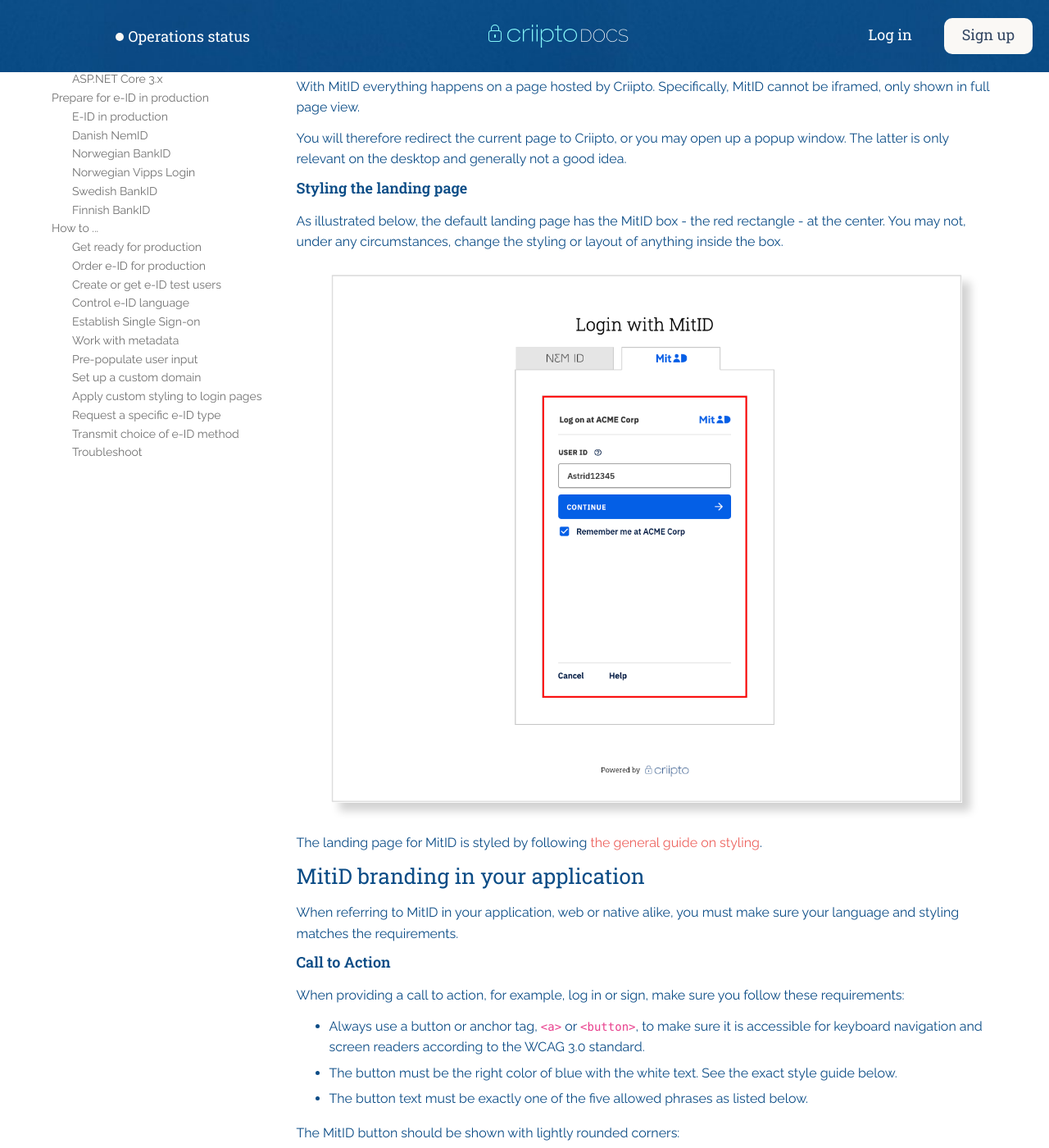
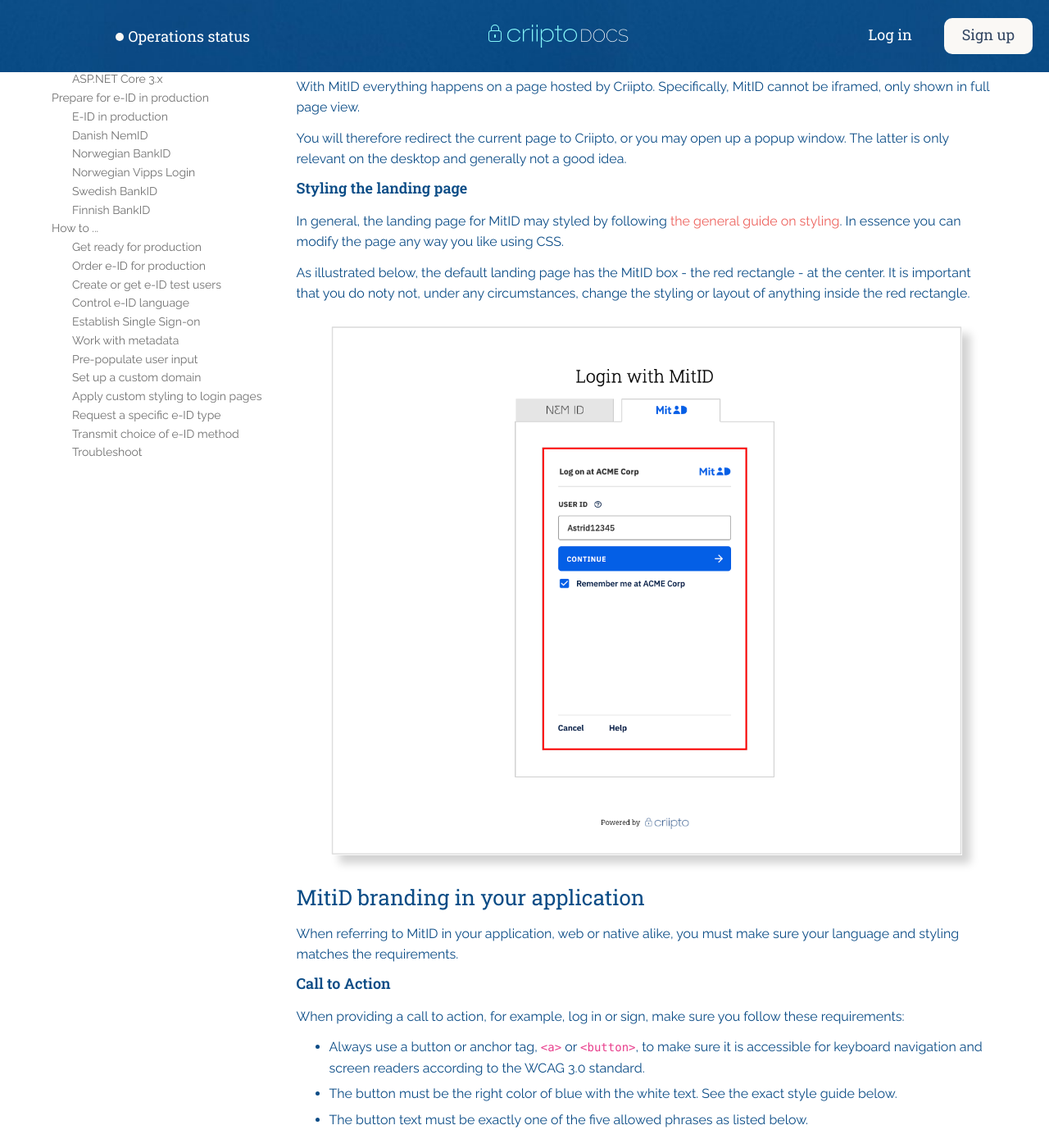
Before and after one commit to criipto/docs-old, a Jekyll site: the page built from eid-specifics/mitid-ux-reqs.md, in a window 1280 px wide and 1400 px high, scrolled down 527 px. Shown: the whole window at 82% size. Built offline with Jekyll 4.4.1, drawn with Linux system fonts in a browser that asks for light colours; some web fonts are replaced.

Commit message:
Updated MitID styling for clarity

```diff
--- a/eid-specifics/mitid-ux-reqs.md
+++ b/eid-specifics/mitid-ux-reqs.md
@@ -29,11 +29,11 @@
 
 ### Styling the landing page
 
-As illustrated below, the default landing page has the MitID box - the red rectangle - at the center. You may not, under any circumstances, change the styling or layout of anything inside the box.
+In general, the landing page for MitID may styled by following [the general guide on styling](/how-to/apply-custom-styling). In essence you can modify the page any way you like using CSS.
+
+As illustrated below, the default landing page has the MitID box - the red rectangle - at the center. It is important that you do noty not, under any circumstances, change the styling or layout of anything inside the red rectangle.
 
 ![MitID default landing page](/images/mitid-landing-page.png)
-
-The landing page for MitID is styled by following [the general guide on styling](/how-to/apply-custom-styling).
 
 <a name="yourapp"></a>
 
```
